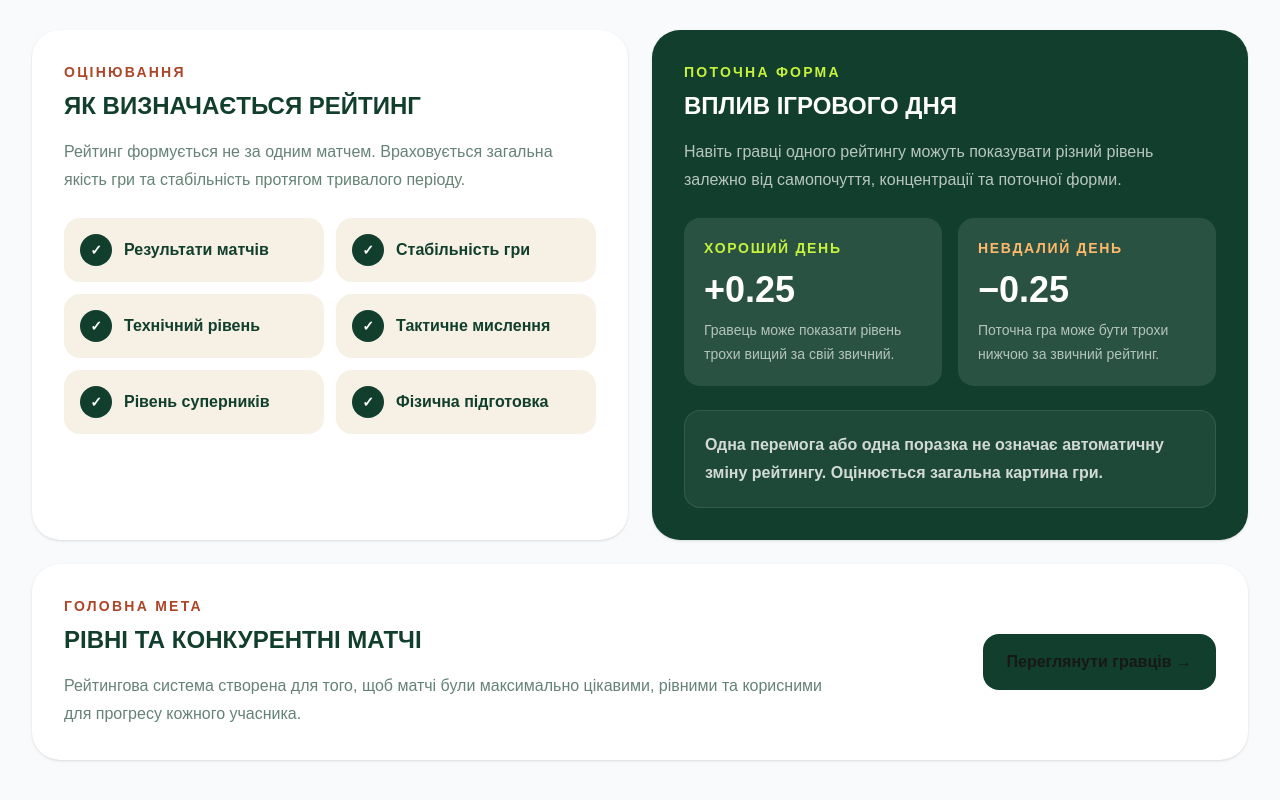
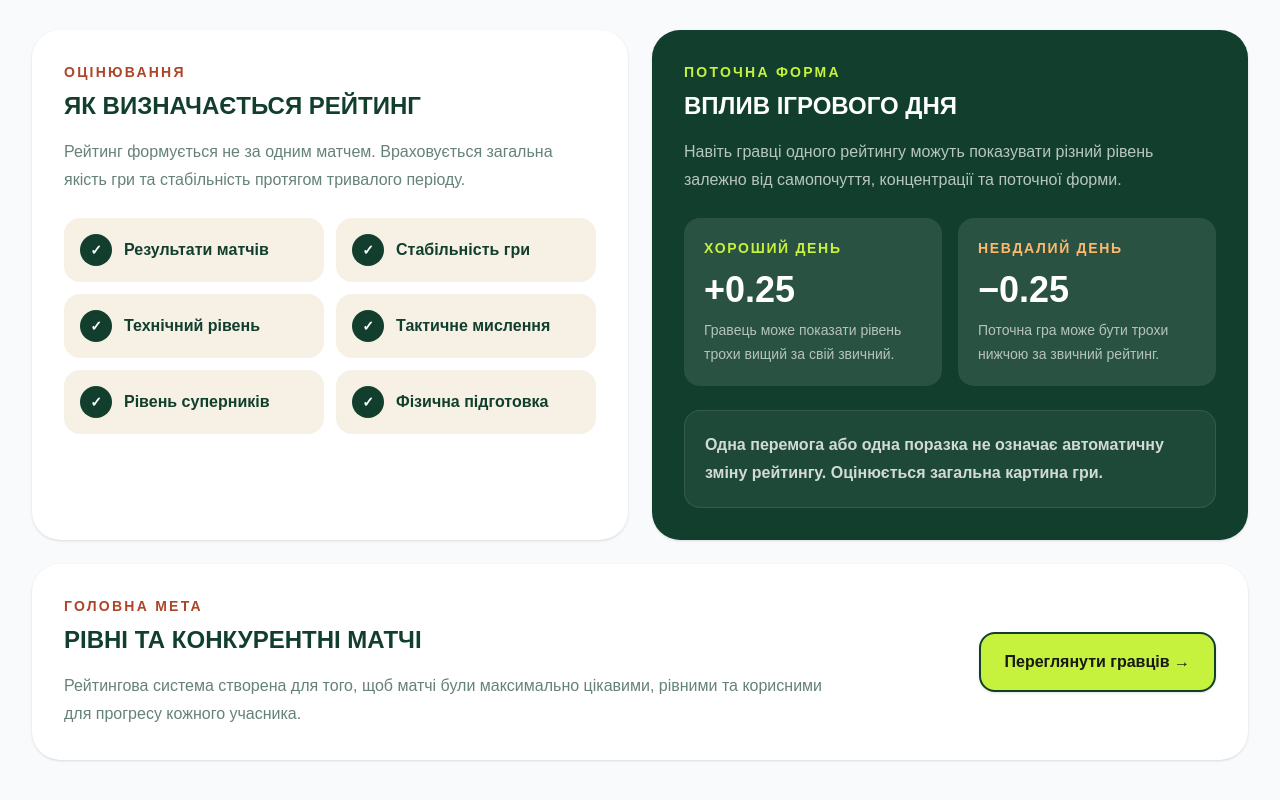
Before and after one commit to yellowblue9912-cell/irpin-tennis-next, a Next.js app: page /rating in a window 1280 px wide. Shown: the part 2157-2957 px from the top of the page. Built offline with nearby package versions, Linux system fonts and the light colour scheme.

Commit message:
Improve rating page button contrast

```diff
--- a/app/rating/page.tsx
+++ b/app/rating/page.tsx
@@ -279,7 +279,7 @@ export default function RatingPage() {
 
             <Link
               href="/players"
-              className="inline-flex items-center justify-center rounded-2xl bg-[#123f2d] px-6 py-4 font-black text-white transition hover:bg-[#0d3123]"
+              className="inline-flex items-center justify-center rounded-2xl border-2 border-[#123f2d] bg-[#c6f13d] px-6 py-4 font-black text-[#123f2d] shadow-sm transition hover:bg-white"
             >
               Переглянути гравців →
             </Link>
```
